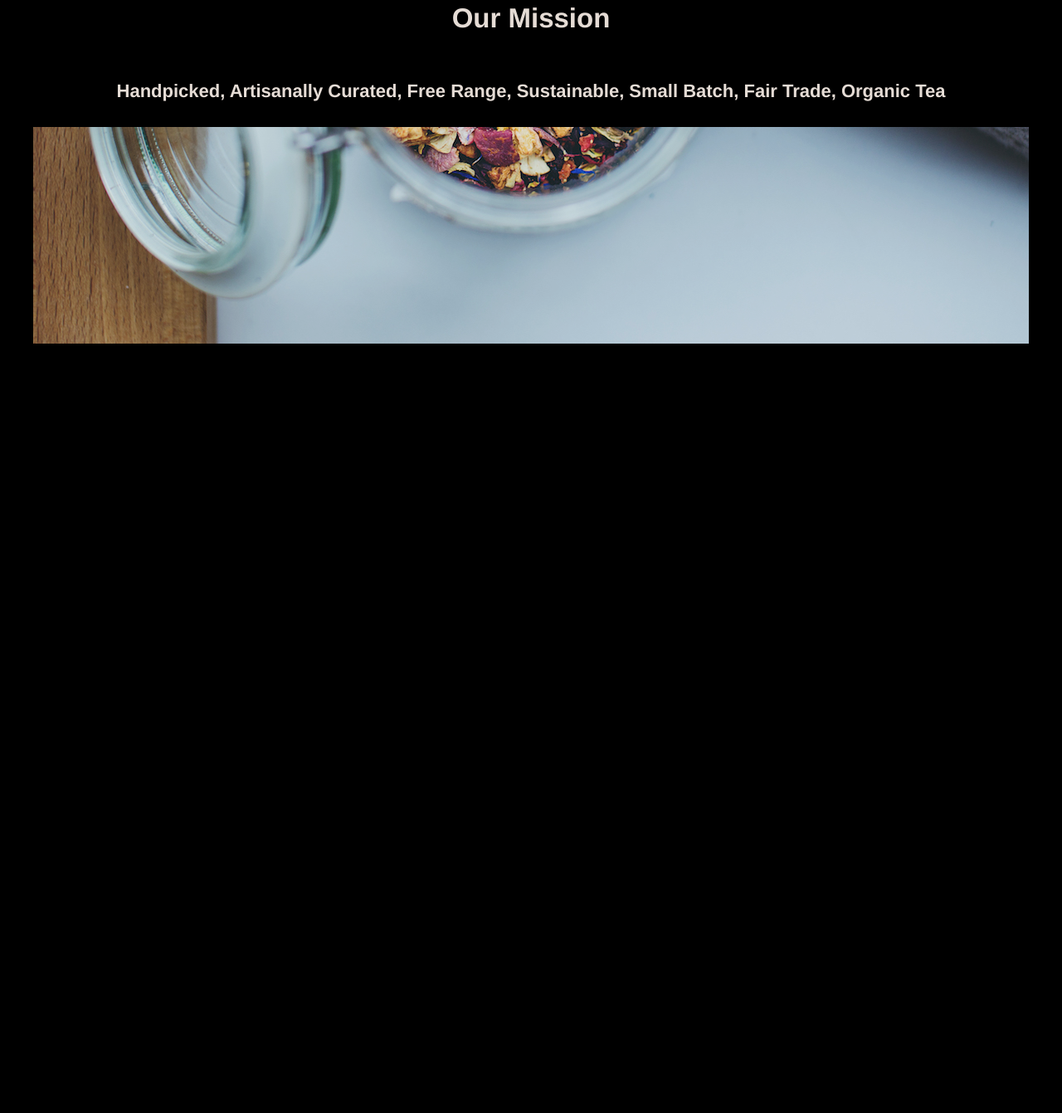
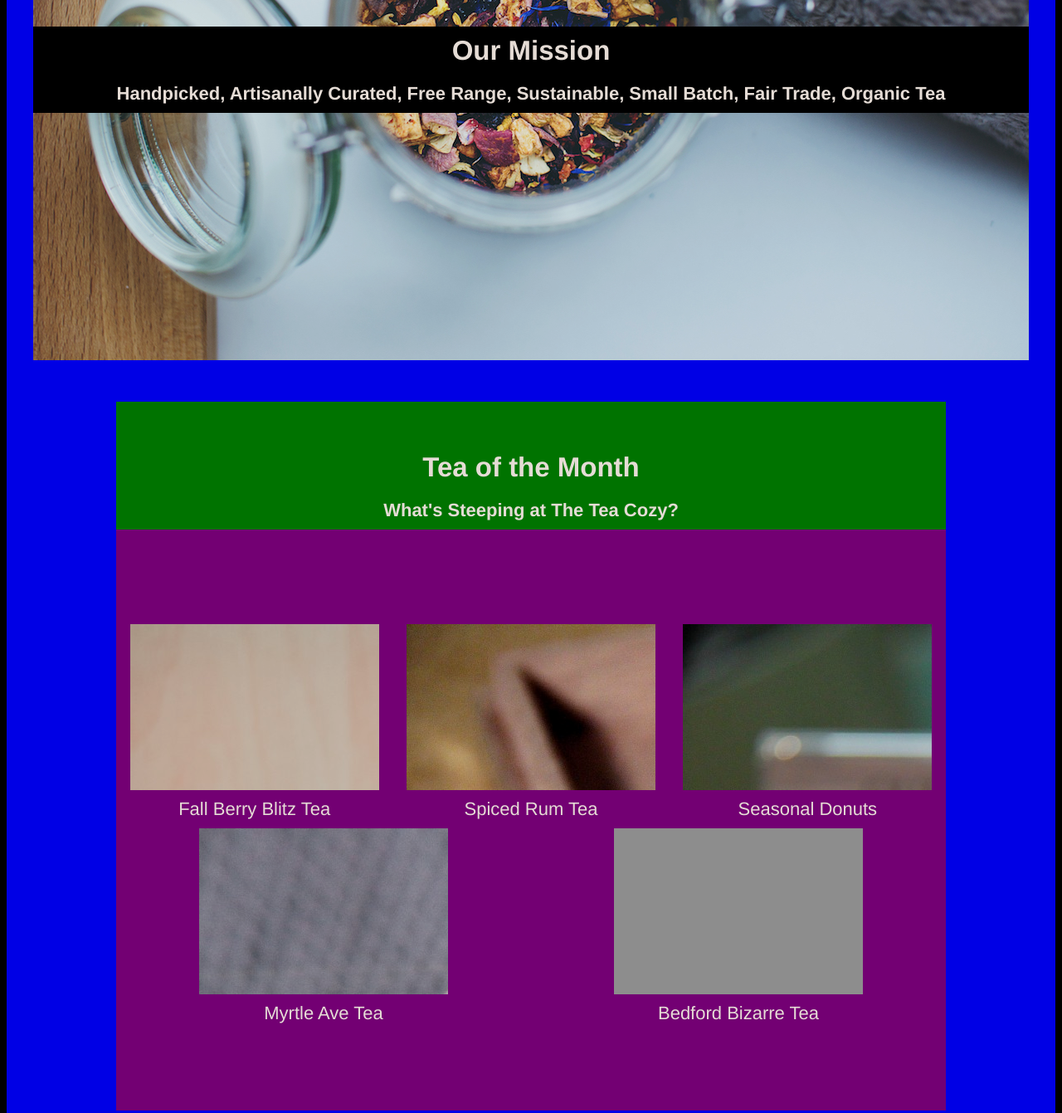
Before and after one commit to MollyHelene/TeaCozy, a plain HTML site: page index.html in a window 1280 px wide. Shown: the part 366-1707 px from the top of the page at 83% size. Before the commit the page ends 838 px from the top, so only its background shows below. Drawn offline with Linux system fonts and the light colour scheme; grey boxes are pictures that could not be loaded.

Commit message:
4th Commit - Store1

```diff
--- a/index.html
+++ b/index.html
@@ -38,15 +38,89 @@
 
    <!-- Mission Section -->
 
-                <div class= "mission-container">
+          <div id= "mission">
+            <div class= "flex-container">
               <div class= "mission-text">
+
                 <h2>Our Mission</h2>
+
                 <h4>Handpicked, Artisanally Curated, Free Range, Sustainable, Small Batch, Fair Trade, Organic Tea</h4>
+
               </div> <!-- End "mission-text" -->
 
-                </div> <!-- End "mission-container" -->
+            </div> <!-- End (mission) "flex-container" -->
 
 
+          </div> <!-- End id "mission" -->
+
+  <!-- Store Section -->
+
+          <div id= "store">
+            <h2>Tea of the Month</h2>
+            <h4>What's Steeping at The Tea Cozy?</h4>
+
+            <div class= "flex-container-items">
+
+              <div class= "items">
+
+                <div class= "berry content">
+
+                  <div class= "berry-image">
+                  </div> <!--End "berry-image"-->
+
+                  <div class= "berry-text">
+                    <span>Fall Berry Blitz Tea</span>
+                  </div> <!-- End berry-text"-->
+                </div> <!-- End berry-content"-->
+
+                <div class= "rum content">
+
+                  <div class= "rum-image">
+                  </div> <!--End "rum-image"-->
+
+                  <div class= "rum-text">
+                    <span>Spiced Rum Tea</span>
+                  </div> <!-- End rum-text"-->
+                </div> <!-- End rum-content"-->
+
+                <div class= "donut content">
+
+                  <div class= "donut-image">
+                  </div> <!--End "donut-image"-->
+
+                  <div class= "donut-text">
+                    <span>Seasonal Donuts</span>
+                  </div> <!-- End Donut-text"-->
+                </div> <!-- End donut-content"-->
+
+                <div class= "myrtle content">
+
+                  <div class= "myrtle-image">
+                  </div> <!--End "myrtle-image"-->
+
+                  <div class= "myrtle-text">
+                    <span>Myrtle Ave Tea</span>
+                  </div> <!-- End myrtle-text"-->
+                </div> <!-- End myrtle-content"-->
+
+                <div class= "bedford-content">
+
+                  <div class= "bedford-image">
+                  </div> <!--End "bedford-image"-->
+
+                  <div class= "bedford-text">
+                    <span>Bedford Bizarre Tea</span>
+                  </div> <!-- End bedford-text"-->
+                </div> <!-- End bedford-content"-->
+
+              </div> <!--End "items"-->
+
+            </div><!-- End "flex-container-items" -->
+
+          </div> <!--End "store"-->
+
         </div> <!-- End "main-container" -->
+
+
   </body>
 </html>
--- a/resources/css/style.css
+++ b/resources/css/style.css
@@ -15,10 +15,9 @@
   flex-direction: row;
   align-items: center;
   position: fixed;
-  z-index: 2;
+  z-index: 5;
   width: 100%;
   height: 69px;
-  top: auto;
   padding: 20px 10px;
   border-bottom: 1px solid seashell;
   background: solid;
@@ -29,8 +28,7 @@
   display: flex;
   justify-content: flex-start;
   align-items: center;
-  flex-direction: row;
-  height: 50px;
+  flex-direction: row
   color: seashell;
 }
 
@@ -56,26 +54,43 @@
 
 .main-container {
     display: flex;
+    flex-direction: column;
     justify-content: center;
+    align-items: center;
+    background-color: blue;
+    z-index: 1;
     width: 100%;
     margin-top: 10px;
+    margin-right: 0px;
     z-index: 1;
     padding-bottom: 50px;
+    padding-right: 0px;
     overflow: scroll;
 }
 
     /* -- Mission Section -- */
 
-.mission-container {
+#mission {
+  display: flex;
+  flex-direction: row;
+  justify-content: center;
+  align-items: center;
+  height: 700px;
+  width: 1200px;
+  padding-top: 90px;
+  padding-right: 0px;
+  margin-right: 0px;
+  background-image: url(../images/img-mission-background.jpg);
+}
+
+.flex-container {
   display: flex;
   flex-direction: row;
   justify-content: center;
   align-items: center;
   flex-wrap: wrap;
-  height: 700px;
-  width: 1200px;
-  padding-top: 70px;
-  background-image: url(../images/img-mission-background.jpg);
+  max-height: 700px;
+  max-width:  1200px;
 }
 
 .mission-text {
@@ -95,7 +110,8 @@
   justify-content: center;
   flex-wrap: wrap;
   height: auto;
-  padding: 0px;
+  margin: 0px;
+  padding: 10px;
 }
 
 h4 {
@@ -103,5 +119,100 @@
   justify-content: center;
   flex-wrap: wrap;
   height: auto;
-  padding: 0px;
+  margin: 0px;
+  padding: 10px;
 }
+
+   /* -- Store Section --*/
+
+#store {
+  width: 1000px;
+  background-color: green;
+  margin: 50px;
+  padding-top: 50px;
+}
+
+.flex-container-items {
+  display: flex;
+  flex-direction: row;
+  justify-content: space-around;
+  align-items: center;
+  width: 1000px;
+  background-position: center;
+   }
+
+.items {
+  display: flex;
+  flex-direction: row;
+  justify-content: space-around;
+  align-content: center;
+  width: 1000px;
+  height: 700px;
+  flex-wrap: wrap;
+  background-color: purple;
+}
+
+.berry-content {
+  display: flex;
+  flex-direction: column;
+  align-items: center;
+}
+
+.berry-image {
+  background-image: url(../images/img-berryblitz.jpg);
+  width: 300px;
+  height: 200px;
+  margin: 10px;
+}
+
+.rum-content {
+  display: flex;
+  flex-direction: column;
+  align-items: center;
+}
+
+.rum-image{
+  background-image: url(../images/img-spiced-rum.jpg);
+  width: 300px;
+  height: 200px;
+  margin: 10px;
+}
+
+.donut-content {
+  display: flex;
+  flex-direction: column;
+  align-items: center;
+}
+
+.donut-image{
+  background-image: url(../images/img-donut.jpg);
+  width: 300px;
+  height: 200px;
+  margin: 10px;
+}
+
+.myrtle-content {
+  display: flex;
+  flex-direction: column;
+  align-items: center;
+}
+
+.myrtle-image{
+  background-image: url(../images/img-myrtle-ave.jpg);
+  width: 300px;
+  height: 200px;
+  margin: 10px;
+}
+
+.bedford-content {
+  display: flex;
+  flex-direction: column;
+  align-items: center;
+}
+
+.bedford-image{
+  background-image: url(../images/img-bedford-bizarre.jpg);
+  width: 300px;
+  height: 200px;
+  margin: 10px;
+}
```
Lines whose indentation alone changed are shown as unchanged.
